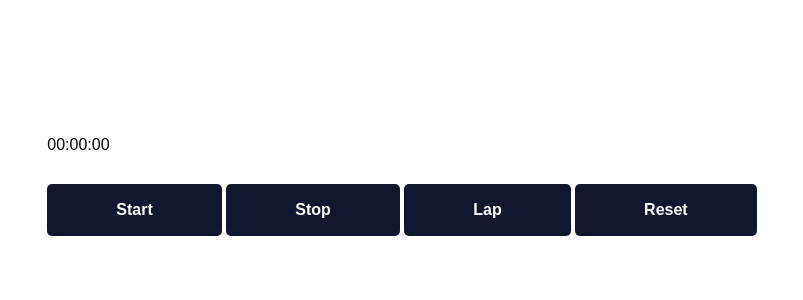
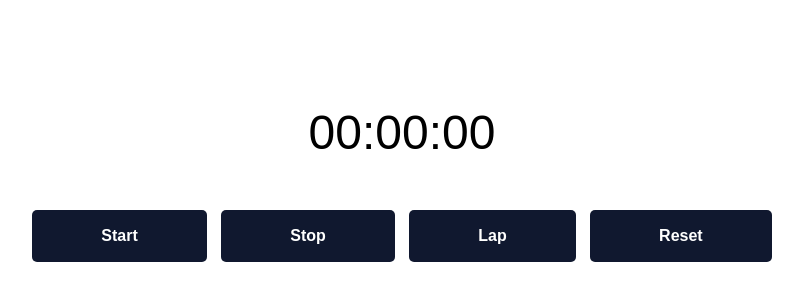
Before and after one commit to SuhelKhanCA/Simple-Stop-Watch, a plain HTML site: page index.html in a window 1280 px wide. Shown: the part 204-504 px from the top of the page, without its empty margins (238-1041 px from the left). Drawn offline with Linux system fonts and the light colour scheme.

Commit message:
added final piece of css

```diff
--- a/index.html
+++ b/index.html
@@ -11,6 +11,35 @@
 <meta property="og:image" content="..." />
 <title>Stopwatch with Lap Times</title>
 
+<style>
+    body {
+      font-family: Arial, sans-serif;
+      display: flex;
+      justify-content: center;
+      align-items: center;
+      height: 100vh;
+      background-color: #f7f7f7;
+    }
+    #stopwatch {
+      text-align: center;
+    }
+    .timer {
+      font-size: 48px;
+      margin-bottom: 20px;
+    }
+    .controls button {
+      font-size: 16px;
+      padding: 10px;
+      margin: 5px;
+    }
+    #laps {
+      list-style: none;
+      padding: 0;
+    }
+    #laps li {
+      margin-top: 5px;
+    }
+  </style>
 <link rel="stylesheet" href="styles.css">
 </head>
 <body>
```
